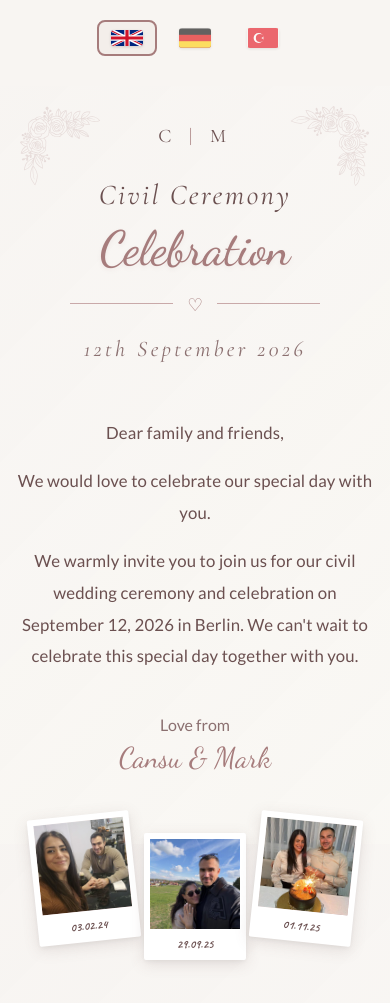
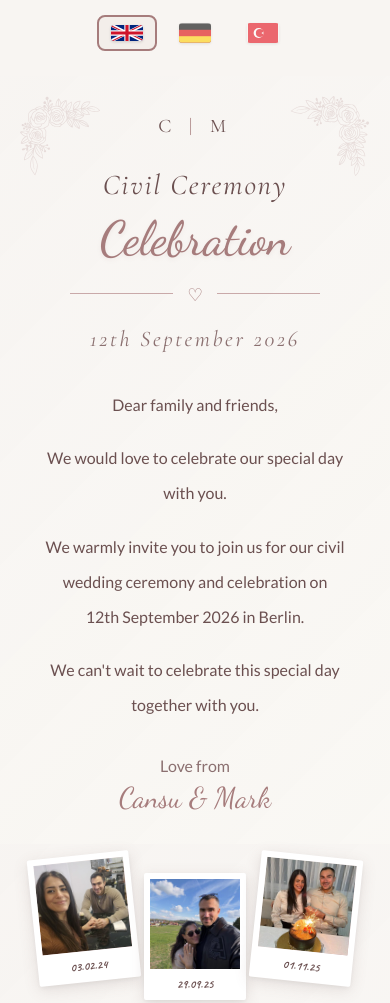
Before and after one commit to mhayward-dev/MyWeddingWebsite, a plain HTML site: page src/site/index.html in a window 390 px wide. Shown: the top 1003 px of the page. Drawn offline with nearby package versions, Linux system fonts and the light colour scheme; sample sign-in values are in the browser's storage.

Commit message:
More final adjustments

```diff
--- a/src/site/css/index.css
+++ b/src/site/css/index.css
@@ -126,6 +126,7 @@ body {
 .hero-content {
     max-width: 1200px;
     width: 100%;
+    padding: 0 15px;
     text-align: center;
     z-index: 1;
 }
@@ -141,6 +142,7 @@ body {
     align-items: center;
     justify-content: center;
     gap: 0;
+    padding: 0 10px;
 }
 
 .hero-monogram {
@@ -319,11 +321,12 @@ body {
 }
 
 .hero-intro {
-    max-width: 720px;
+    max-width: 800px;
     margin: 30px auto 40px;
+    padding: 0 20px;
     display: flex;
     flex-direction: column;
-    gap: 8px;
+    gap: 12px;
     opacity: 0;
     animation: fadeInUp 1s ease-out 0.5s forwards;
 }
@@ -335,6 +338,9 @@ body {
     color: var(--color-text);
     line-height: 1.9;
     letter-spacing: 0.01em;
+    text-align: center;
+    word-wrap: break-word;
+    overflow-wrap: break-word;
 }
 
 /* RSVP CTA Button */
@@ -559,6 +565,19 @@ body {
         width: 120px;
         height: 120px;
     }
+
+    .hero-intro {
+        padding: 0 25px;
+        gap: 14px;
+    }
+
+    .hero-intro-text {
+        line-height: 2;
+    }
+
+    .hero-header {
+        margin-bottom: 40px;
+    }
 }
 
 @media (max-width: 650px) {
@@ -624,6 +643,29 @@ body {
         min-height: auto;
         padding: 20px 10px;
     }
+
+    .hero-intro {
+        padding: 0 20px;
+        gap: 16px;
+        margin: 25px auto 35px;
+    }
+
+    .hero-intro-text {
+        line-height: 2.1;
+        letter-spacing: 0;
+    }
+
+    .hero-signature {
+        margin: 25px auto 35px;
+    }
+
+    .hero-header {
+        margin-bottom: 35px;
+    }
+
+    .ceremony-heading {
+        padding: 0 15px;
+    }
 }
 
 @media (max-width: 480px) {
@@ -664,8 +706,74 @@ body {
     }
 
     .hero-intro {
-        max-width: 360px;
-        gap: 16px;
+        max-width: 100%;
+        gap: 18px;
+        padding: 0 16px;
+        margin: 20px auto 30px;
+    }
+
+    .hero-intro-text {
+        line-height: 2.2;
+        letter-spacing: 0;
+        font-size: clamp(1rem, 4vw, 1.15rem);
+    }
+
+    .hero-signature {
+        margin: 20px auto 30px;
+    }
+
+    .language-bar {
+        padding: 15px 15px 25px;
+    }
+
+    .hero-header {
+        margin-bottom: 30px;
+    }
+
+    .ceremony-heading {
+        padding: 0 12px;
+    }
+
+    .ceremony-title-main {
+        letter-spacing: 0.06em;
+    }
+
+    .ceremony-date {
+        letter-spacing: 0.12em;
+    }
+}
+
+/* Extra small devices */
+@media (max-width: 360px) {
+    .hero-content {
+        padding: 0 10px;
+    }
+
+    .ceremony-heading {
+        padding: 0 5px;
+    }
+
+    .hero-intro {
+        gap: 20px;
+        padding: 0 12px;
+    }
+
+    .hero-intro-text {
+        line-height: 2.3;
+        font-size: clamp(0.95rem, 4.5vw, 1.1rem);
+    }
+
+    .ceremony-title-main {
+        letter-spacing: 0.05em;
+    }
+
+    .ceremony-date {
+        letter-spacing: 0.1em;
+    }
+
+    .language-bar {
+        padding: 12px 12px 20px;
+        gap: 6px;
     }
 }
 
--- a/src/site/index.html
+++ b/src/site/index.html
@@ -84,11 +84,9 @@
 
             <div class="hero-intro">
                 <p class="hero-intro-text" data-i18n="heroIntro1">Dear family and friends,</p>
-                <p class="hero-intro-text" data-i18n="heroIntro2">We are so excited to spend this special day with you
-                    and celebrate together.</p>
-                <p class="hero-intro-text" data-i18n="heroIntro3">We invite you to celebrate the registration of our
-                    marriage with us in Berlin, and we are really excited and happy if you could share this special
-                    moment with us.</p>
+                <p class="hero-intro-text" data-i18n="heroIntro2">We would love to celebrate our special day with you.</p>
+                <p class="hero-intro-text" data-i18n="heroIntro3">We warmly invite you to join us for our civil wedding ceremony and celebration on 12th September 2026 in Berlin.</p>
+                <p class="hero-intro-text" data-i18n="heroIntro4">We can't wait to celebrate this special day together with you.</p>
             </div>
 
             <div class="hero-signature">
@@ -145,7 +143,7 @@
 
         <!-- RSVP Call to Action -->
         <div class="rsvp-section">
-            <p class="rsvp-label" data-i18n="rsvpLabel">Könnt ihr dabei sein?</p>
+            <p class="rsvp-label" data-i18n="rsvpLabel">Can you join us?</p>
             <a href="/rsvp" class="rsvp-cta" data-i18n="rsvpButton">RSVP Now</a>
         </div>
 
@@ -166,9 +164,8 @@
                 </div>
                 <div class="event-content">
                     <p class="event-time" data-i18n="event1Time">2:45 PM</p>
-                    <h3 class="event-title" data-i18n="event1Title">ARRIVAL</h3>
-                    <p class="event-description" data-i18n="event1Desc">Please arrive by 2:45 PM so we can start the day
-                        together in a relaxed atmosphere.</p>
+                    <h3 class="event-title" data-i18n="event1Title">ARRIVAL AT STANDESAMT SCHÖNEBERG</h3>
+                    <p class="event-description" data-i18n="event1Desc">Please arrive by 2:45 PM so the ceremony can start on time.</p>
                 </div>
             </div>
 
@@ -204,8 +201,7 @@
                 <div class="event-content">
                     <p class="event-time" data-i18n="event3Label">AFTERWARDS</p>
                     <h3 class="event-title" data-i18n="event3Title">PHOTOS IN THE PARK</h3>
-                    <p class="event-description" data-i18n="event3Desc">Weather permitting, we'll take photos together
-                        in the park. We've prepared a small backdrop.</p>
+                    <p class="event-description" data-i18n="event3Desc">Afterwards, we would like to take some memorable photos together in the park. We've prepared a small backdrop.</p>
                 </div>
             </div>
 
@@ -221,10 +217,9 @@
                     </div>
                 </div>
                 <div class="event-content">
-                    <p class="event-time" data-i18n="event4Label">EVENING</p>
-                    <h3 class="event-title" data-i18n="event4Title">CELEBRATE & ENJOY</h3>
-                    <p class="event-description" data-i18n="event4Desc">We'll head to the restaurant and enjoy a
-                        3-course dinner, cake cutting, and dancing to end the evening.</p>
+                    <p class="event-time" data-i18n="event4Label">5:30 PM</p>
+                    <h3 class="event-title" data-i18n="event4Title">CELEBRATE & ENJOY AT OSMANYA</h3>
+                    <p class="event-description" data-i18n="event4Desc">We're looking forward to a wonderful evening with great food, cake, music, and dancing.</p>
                 </div>
             </div>
 
@@ -299,8 +294,8 @@
                 <div class="info-content">
                     <h3 class="info-title" data-i18n="photoAlbumTitle">Our Online Photo Album</h3>
                     <p class="info-text" data-i18n="photoAlbumDesc1">We'd like to collect your photos in a shared online photo album.</p>
-                    <p class="info-text" data-i18n="photoAlbumDesc2">We will share the link here in good time. We look forward to your pictures!</p>
-                    <p class="info-link-coming" data-i18n="linkToFollow">Link to follow!</p>
+                    <p class="info-text" data-i18n="photoAlbumDesc2">We will share the link here soon. We look forward to your pictures!</p>
+                    <p class="info-link-coming" data-i18n="linkToFollow">Album link coming soon</p>
                 </div>
             </div>
         </div>
@@ -326,8 +321,7 @@
                 </div>
                 <div class="info-content">
                     <h3 class="info-title" data-i18n="anyQuestionsTitle">Any Questions?</h3>
-                    <p class="info-text" data-i18n="anyQuestionsDesc">If you have any questions, please don't hesitate
-                        to get in touch with us using the email below. We're happy to help!</p>
+                    <p class="info-text" data-i18n="anyQuestionsDesc">If you have any questions or concerns, please feel free to get in touch with us at any time.</p>
                     <button class="copy-email" onclick="copyEmail(this)" data-email="hello@cansuandmark.com">
                         hello@cansuandmark.com
                         <span class="copy-feedback" data-i18n="copied">Copied!</span>
@@ -445,28 +439,29 @@
                 downloadTimeline: 'Download Program',
                 heroIntro1: 'Dear family and friends,',
                 heroIntro2: 'We would love to celebrate our special day with you.',
-                heroIntro3: 'We warmly invite you to join us for our civil wedding ceremony and celebration on September 12, 2026 in Berlin. We can\'t wait to celebrate this special day together with you.',
+                heroIntro3: 'We warmly invite you to join us for our civil wedding ceremony and celebration on<br>12th September 2026 in Berlin.',
+                heroIntro4: 'We can\'t wait to celebrate this special day together with you.',
                 rsvpButton: 'RSVP Now',
                 rsvpLabel: 'Can you join us?',
                 scrollDown: 'Or scroll down for information',
                 saveTheDetails: 'Save the details for our special day!',
                 timelineTitle: 'PROGRAM',
                 event1Time: '2:45 PM',
-                event1Title: 'ARRIVAL AT STANDESAMT SCHÖNEBERG',
+                event1Title: 'ARRIVAL AT THE CIVIL OFFICE STANDESAMT SCHÖNEBERG',
                 event1Desc: 'Please arrive by 2:45 PM so the ceremony can start on time.',
                 event2Time: '3:20 PM',
                 event2Title: 'CIVIL CEREMONY',
                 event2Desc: 'Our ceremony will be conducted in German and English.',
                 event3Label: 'AFTERWARDS',
                 event3Title: 'PHOTOS IN THE PARK',
-                event3Desc: 'Afterwards, we would like to take some memorable photos together in the park. We\'ve prepared a small backdrop.',
+                event3Desc: 'We would like to take some photos together in the park. We will prepare a small backdrop.',
                 event4Label: '5:30 PM',
-                event4Title: 'CELEBRATE & ENJOY AT OSMANYA',
+                event4Title: 'CELEBRATION AT OSMANYA RESTAURANT',
                 event4Desc: 'We\'re looking forward to a wonderful evening with great food, cake, music, and dancing.',
                 directionsTitle: 'DIRECTIONS',
                 venue1Type: 'Civil Ceremony',
                 venue2Type: 'Dinner & Celebration',
-                getDirections: 'Directions',
+                getDirections: 'Get Directions',
                 photoAlbumTitle: 'Our Online Photo Album',
                 photoAlbumDesc1: 'We\'d like to collect your photos in a shared online photo album.',
                 photoAlbumDesc2: 'We will share the link here soon. We look forward to your pictures!',
@@ -479,7 +474,8 @@
                 downloadTimeline: 'Programm Herunterladen',
                 heroIntro1: 'Liebe Familie, liebe Freunde,',
                 heroIntro2: 'ein besonderer Tag liegt vor uns und wir möchten ihn gerne mit euch teilen.',
-                heroIntro3: 'Wir laden euch herzlich zu unserer standesamtlichen Trauung und der anschließenden Feier am 12.09.2026 in Berlin ein. Wir würden uns sehr freuen, wenn ihr an diesem Tag an unserer Seite seid.',
+                heroIntro3: 'Wir laden euch herzlich zu unserer standesamtlichen Trauung und der anschließenden Feier am<br>12. September 2026 in Berlin ein.',
+                heroIntro4: 'Wir können es kaum erwarten, diesen besonderen Tag mit euch zu feiern.',
                 rsvpButton: 'Jetzt Antworten',
                 rsvpLabel: 'Seid ihr dabei?',
                 scrollDown: 'Oder nach unten scrollen für Infos',
@@ -513,7 +509,8 @@
                 downloadTimeline: 'Programı İndir',
                 heroIntro1: 'Sevgili ailemiz ve dostlarımız,',
                 heroIntro2: 'Bizi özel bir gün bekliyor ve bu mutlu günü sizlerle paylaşmak istiyoruz.',
-                heroIntro3: 'Sizleri 12 Eylül 2026 tarihinde Berlin\'de gerçekleşecek resmî nikâhımıza ve ardından düzenlenecek kutlamamıza davet ediyoruz. Bu özel günümüzde yanımızda olmanız bizi çok mutlu eder.',
+                heroIntro3: 'Sizleri 12 Eylül 2026 tarihinde Berlin\'de gerçekleşecek resmî nikâhımıza ve ardından düzenlenecek kutlamamıza davet ediyoruz.',
+                heroIntro4: 'Bu özel günü sizlerle kutlamayı sabırsızlıkla bekliyoruz.',
                 rsvpButton: 'Lütfen yanıtlayın',
                 rsvpLabel: 'Siz de aramızda olacak mısınız?',
                 scrollDown: 'Veya bilgi için aşağı kaydırın',
```
